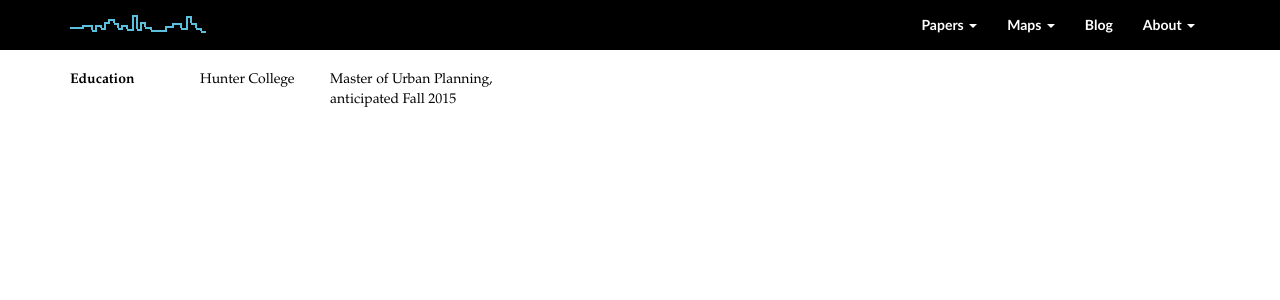
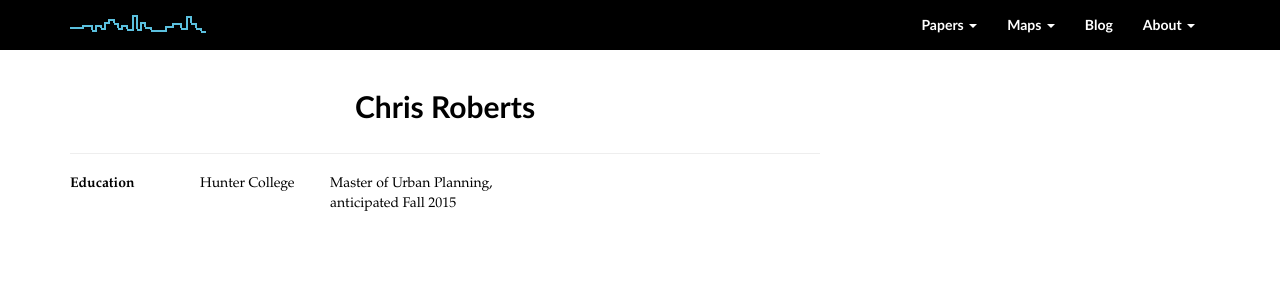
Before and after one commit to chrisrobertsnyc/chrisrobertsnyc.github.io, a Jekyll site: the page built from about/cv.html, in a window 1280 px wide. Shown: the top 300 px of the page. Built offline with Jekyll 4.4.1, drawn with Linux system fonts in a browser that asks for light colours; nearby versions of some CDN libraries.

Commit message:
adding header

```diff
--- a/about/cv.html
+++ b/about/cv.html
@@ -2,6 +2,10 @@
 layout: default
 title: CV
 ---
+<div class="row">
+	<h2 class="text-center">Chris Roberts</h2>
+</div>
+<hr>
 <div class="row">
 	<div class="col-md-2">
 		<p><strong>Education</strong></p>
```
